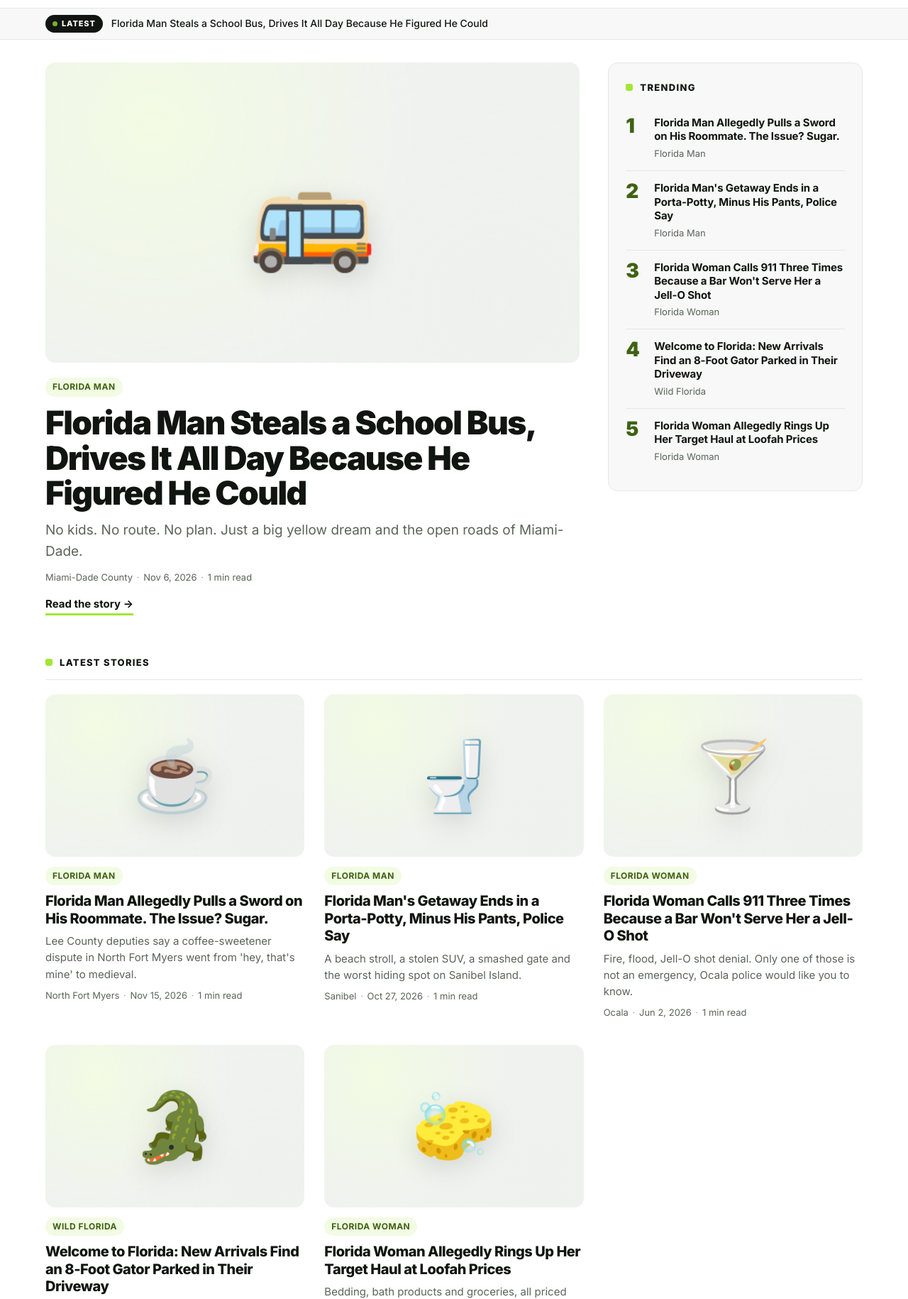
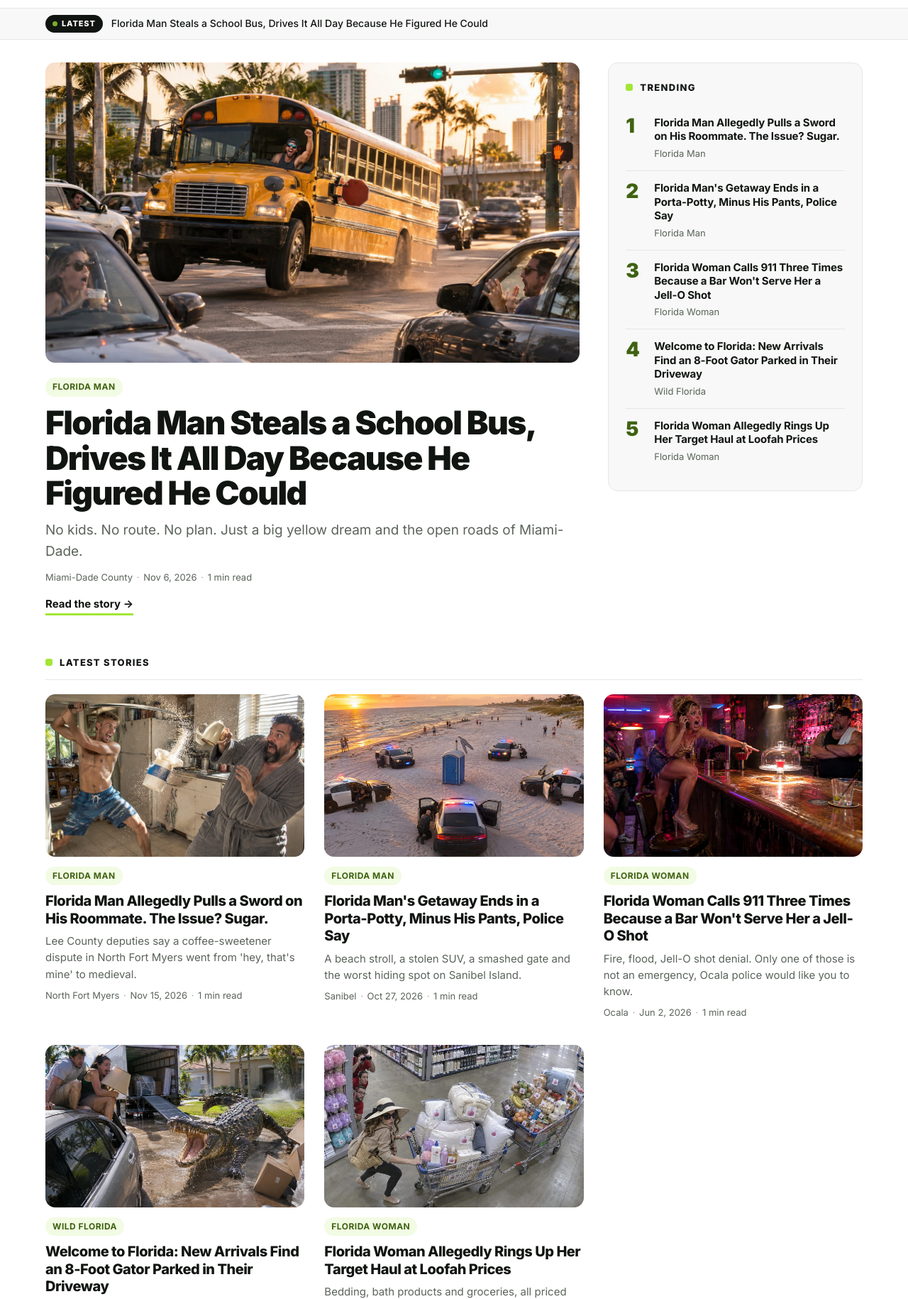
Before and after one commit to MrShawnMD/floridamantimes, a plain HTML site: page index.html in a window 1280 px wide. Shown: the part 55-1885 px from the top of the page at 71% size. Drawn offline with Linux system fonts and the light colour scheme.

Commit message:
Add story images for all 6 articles
Co-Authored-By: Claude Opus 5.5 <noreply@anthropic.com>
Claude-Session: https://claude.ai/code/session_012Zoqt5SiSJ2fnoMhicTVta

```diff
--- a/index.html
+++ b/index.html
@@ -12,7 +12,7 @@
 <meta property="og:title" content="Florida Man Times | Florida Man News, Weird Florida Stories &amp; Headlines">
 <meta property="og:description" content="Florida Man Times covers the latest Florida Man and Florida Woman news: bizarre arrests, wild gator encounters and the weirdest true stories from the Sunshine State.">
 <meta property="og:url" content="https://floridamantimes.com/">
-<meta property="og:image" content="https://floridamantimes.com/og-image.png">
+<meta property="og:image" content="https://floridamantimes.com/images/florida-man-steals-school-bus-drives-it-all-day.jpg">
 <meta name="twitter:card" content="summary_large_image">
 <link rel="icon" href="/favicon.svg" type="image/svg+xml">
 <link rel="alternate" type="application/rss+xml" title="Florida Man Times" href="/feed.xml">
@@ -38,7 +38,7 @@
 <main>
 <section class="top container">
   <article class="hero">
-  <a class="hero-media" href="/stories/florida-man-steals-school-bus-drives-it-all-day/"><div class="media placeholder wide" aria-hidden="true"><span class="ph-emoji">🚌</span></div></a>
+  <a class="hero-media" href="/stories/florida-man-steals-school-bus-drives-it-all-day/"><div class="media wide"><img src="/images/florida-man-steals-school-bus-drives-it-all-day.jpg" alt="Illustration for: Florida Man Steals a School Bus, Drives It All Day Because He Figured He Could" loading="lazy" decoding="async"></div></a>
   <div class="hero-body">
     <a class="tag" href="/section/florida-man/">Florida Man</a>
     <h2><a href="/stories/florida-man-steals-school-bus-drives-it-all-day/">Florida Man Steals a School Bus, Drives It All Day Because He Figured He Could</a></h2>
@@ -52,7 +52,7 @@
 <section class="container">
   <div class="section-head"><h2 class="label">Latest Stories</h2></div>
   <div class="grid"><article class="card ">
-  <a class="card-media" href="/stories/florida-man-sword-over-roommates-coffee-sugar/"><div class="media placeholder " aria-hidden="true"><span class="ph-emoji">☕</span></div></a>
+  <a class="card-media" href="/stories/florida-man-sword-over-roommates-coffee-sugar/"><div class="media "><img src="/images/florida-man-sword-over-roommates-coffee-sugar.jpg" alt="Illustration for: Florida Man Allegedly Pulls a Sword on His Roommate. The Issue? Sugar." loading="lazy" decoding="async"></div></a>
   <div class="card-body">
     <a class="tag" href="/section/florida-man/">Florida Man</a>
     <h3><a href="/stories/florida-man-sword-over-roommates-coffee-sugar/">Florida Man Allegedly Pulls a Sword on His Roommate. The Issue? Sugar.</a></h3>
@@ -60,7 +60,7 @@
     <p class="meta">North Fort Myers <span>·</span> Nov 15, 2026 <span>·</span> 1 min read</p>
   </div>
 </article><article class="card ">
-  <a class="card-media" href="/stories/sanibel-man-stolen-suv-porta-potty-pants/"><div class="media placeholder " aria-hidden="true"><span class="ph-emoji">🚽</span></div></a>
+  <a class="card-media" href="/stories/sanibel-man-stolen-suv-porta-potty-pants/"><div class="media "><img src="/images/sanibel-man-stolen-suv-porta-potty-pants.jpg" alt="Illustration for: Florida Man&#x27;s Getaway Ends in a Porta-Potty, Minus His Pants, Police Say" loading="lazy" decoding="async"></div></a>
   <div class="card-body">
     <a class="tag" href="/section/florida-man/">Florida Man</a>
     <h3><a href="/stories/sanibel-man-stolen-suv-porta-potty-pants/">Florida Man&#x27;s Getaway Ends in a Porta-Potty, Minus His Pants, Police Say</a></h3>
@@ -68,7 +68,7 @@
     <p class="meta">Sanibel <span>·</span> Oct 27, 2026 <span>·</span> 1 min read</p>
   </div>
 </article><article class="card ">
-  <a class="card-media" href="/stories/florida-woman-calls-911-over-jello-shot/"><div class="media placeholder " aria-hidden="true"><span class="ph-emoji">🍸</span></div></a>
+  <a class="card-media" href="/stories/florida-woman-calls-911-over-jello-shot/"><div class="media "><img src="/images/florida-woman-calls-911-over-jello-shot.jpg" alt="Illustration for: Florida Woman Calls 911 Three Times Because a Bar Won&#x27;t Serve Her a Jell-O Shot" loading="lazy" decoding="async"></div></a>
   <div class="card-body">
     <a class="tag" href="/section/florida-woman/">Florida Woman</a>
     <h3><a href="/stories/florida-woman-calls-911-over-jello-shot/">Florida Woman Calls 911 Three Times Because a Bar Won&#x27;t Serve Her a Jell-O Shot</a></h3>
@@ -76,7 +76,7 @@
     <p class="meta">Ocala <span>·</span> Jun 2, 2026 <span>·</span> 1 min read</p>
   </div>
 </article><article class="card ">
-  <a class="card-media" href="/stories/8-foot-alligator-moves-into-manatee-county-driveway/"><div class="media placeholder " aria-hidden="true"><span class="ph-emoji">🐊</span></div></a>
+  <a class="card-media" href="/stories/8-foot-alligator-moves-into-manatee-county-driveway/"><div class="media "><img src="/images/8-foot-alligator-moves-into-manatee-county-driveway.jpg" alt="Illustration for: Welcome to Florida: New Arrivals Find an 8-Foot Gator Parked in Their Driveway" loading="lazy" decoding="async"></div></a>
   <div class="card-body">
     <a class="tag" href="/section/wild-florida/">Wild Florida</a>
     <h3><a href="/stories/8-foot-alligator-moves-into-manatee-county-driveway/">Welcome to Florida: New Arrivals Find an 8-Foot Gator Parked in Their Driveway</a></h3>
@@ -84,7 +84,7 @@
     <p class="meta">Manatee County <span>·</span> Sep 2, 2026 <span>·</span> 1 min read</p>
   </div>
 </article><article class="card ">
-  <a class="card-media" href="/stories/florida-woman-loofah-price-tag-target/"><div class="media placeholder " aria-hidden="true"><span class="ph-emoji">🧽</span></div></a>
+  <a class="card-media" href="/stories/florida-woman-loofah-price-tag-target/"><div class="media "><img src="/images/florida-woman-loofah-price-tag-target.jpg" alt="Illustration for: Florida Woman Allegedly Rings Up Her Target Haul at Loofah Prices" loading="lazy" decoding="async"></div></a>
   <div class="card-body">
     <a class="tag" href="/section/florida-woman/">Florida Woman</a>
     <h3><a href="/stories/florida-woman-loofah-price-tag-target/">Florida Woman Allegedly Rings Up Her Target Haul at Loofah Prices</a></h3>
```
Also changed, not shown: section/florida-man/index.html (+3 -3 lines), section/florida-woman/index.html (+2 -2 lines), section/wild-florida/index.html (+1 -1 lines), stories/8-foot-alligator-moves-into-manatee-county-driveway/index.html (+6 -6 lines), stories/florida-man-steals-school-bus-drives-it-all-day/index.html (+6 -6 lines), stories/florida-man-sword-over-roommates-coffee-sugar/index.html (+6 -6 lines), stories/florida-woman-calls-911-over-jello-shot/index.html (+6 -6 lines), stories/florida-woman-loofah-price-tag-target/index.html (+6 -6 lines), stories/sanibel-man-stolen-suv-porta-potty-pants/index.html (+6 -6 lines), images/8-foot-alligator-moves-into-manatee-county-driveway.jpg (added), images/florida-man-steals-school-bus-drives-it-all-day.jpg (added), images/florida-man-sword-over-roommates-coffee-sugar.jpg (added), images/florida-woman-calls-911-over-jello-shot.jpg (added), images/florida-woman-loofah-price-tag-target.jpg (added), 1 more files.
